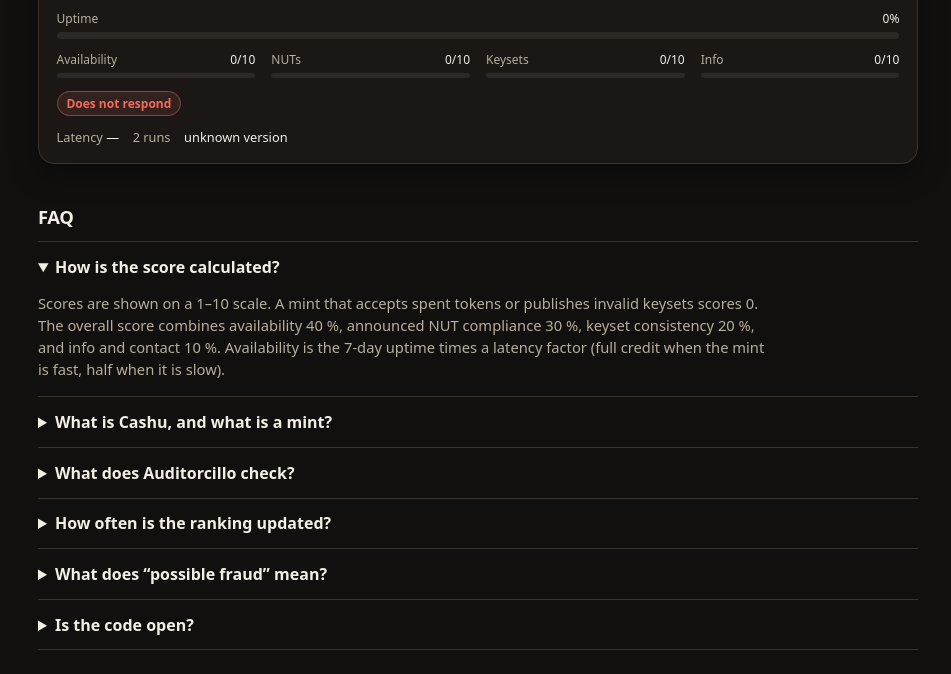
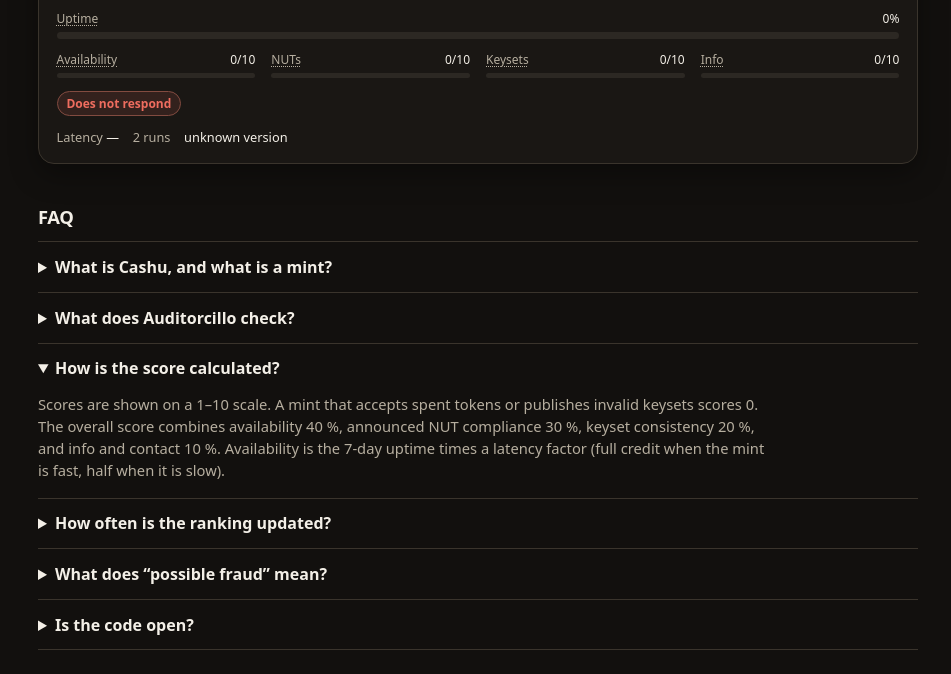
Before and after one commit to Fierillo/auditorcillo, a website: page site/index.html in a window 1280 px wide. Both pictures are taken after a click on the link "How is this calculated?". Shown: the part 2812-3486 px from the top of the page, without its empty margins (162-1113 px from the left). Drawn offline with Linux system fonts and the light colour scheme.

Commit message:
feat: link keywords to FAQ items and open the target details
Tokenize i18n copy so Cashu, mint, NUTs, keysets, checks, availability, and fraud jump to the matching FAQ item, open that details element, and move the score question to third.

```diff
--- a/site/i18n.js
+++ b/site/i18n.js
@@ -2,15 +2,15 @@ export const MESSAGES = {
   en: {
     title: 'Auditorcillo · Cashu mint ranking',
     heading: 'Auditorcillo',
-    intro: 'Ranking of Cashu mints by observed behaviour, not by what they announce.',
+    intro: 'Ranking of [faq-cashu]Cashu[/faq-cashu] [faq-cashu]mints[/faq-cashu] by observed behaviour, not by what they announce.',
     language: 'Language',
     langEn: 'English',
     langEs: 'Spanish',
     colScore: 'Score',
-    colAvailability: 'Availability',
-    colNuts: 'NUTs',
-    colKeysets: 'Keysets',
-    colInfo: 'Info',
+    colAvailability: '[faq-score]Availability[/faq-score]',
+    colNuts: '[faq-checks]NUTs[/faq-checks]',
+    colKeysets: '[faq-checks]Keysets[/faq-checks]',
+    colInfo: '[faq-score]Info[/faq-score]',
     loading: 'Loading…',
     updated: 'Updated: {time} (Buenos Aires time).',
     faqHeading: 'FAQ',
@@ -33,11 +33,11 @@ export const MESSAGES = {
     faqSourceA: 'Yes. Auditorcillo is a public project under the MIT license.',
     faqSourceLink: 'Source on GitHub',
     scoreOutOfTen: '{score}/10',
-    fraud: '⚠ Possible fraud: {alerts}',
+    fraud: '⚠ [faq-fraud]Possible fraud[/faq-fraud]: {alerts}',
     offline: 'Does not respond',
     checks: 'Checks',
-    checksPassed: '{passed} of {total} checks',
-    uptimeLabel: 'Uptime',
+    checksPassed: '{passed} of {total} [faq-checks]checks[/faq-checks]',
+    uptimeLabel: '[faq-score]Uptime[/faq-score]',
     latencyLabel: 'Latency',
     latencyMs: '{latency} ms',
     runsCount: '{runs} runs',
@@ -62,15 +62,15 @@ export const MESSAGES = {
   es: {
     title: 'Auditorcillo · ranking de mints Cashu',
     heading: 'Auditorcillo',
-    intro: 'Ranking de mints Cashu según lo que se observa al probarlos, no según lo que anuncian.',
+    intro: 'Ranking de [faq-cashu]mints[/faq-cashu] [faq-cashu]Cashu[/faq-cashu] según lo que se observa al probarlos, no según lo que anuncian.',
     language: 'Idioma',
     langEn: 'Inglés',
     langEs: 'Español',
     colScore: 'Puntaje',
-    colAvailability: 'Disponibilidad',
-    colNuts: 'NUTs',
-    colKeysets: 'Keysets',
-    colInfo: 'Info',
+    colAvailability: '[faq-score]Disponibilidad[/faq-score]',
+    colNuts: '[faq-checks]NUTs[/faq-checks]',
+    colKeysets: '[faq-checks]Keysets[/faq-checks]',
+    colInfo: '[faq-score]Info[/faq-score]',
     loading: 'Cargando…',
     updated: 'Actualizado: {time} (hora de Buenos Aires).',
     faqHeading: 'Preguntas frecuentes',
@@ -93,11 +93,11 @@ export const MESSAGES = {
     faqSourceA: 'Sí. Auditorcillo es un proyecto público con licencia MIT.',
     faqSourceLink: 'Código en GitHub',
     scoreOutOfTen: '{score}/10',
-    fraud: '⚠ Posible fraude: {alerts}',
+    fraud: '⚠ [faq-fraud]Posible fraude[/faq-fraud]: {alerts}',
     offline: 'No responde',
     checks: 'Chequeos',
-    checksPassed: '{passed} de {total} chequeos',
-    uptimeLabel: 'Tiempo en línea',
+    checksPassed: '{passed} de {total} [faq-checks]chequeos[/faq-checks]',
+    uptimeLabel: '[faq-score]Tiempo en línea[/faq-score]',
     latencyLabel: 'Latencia',
     latencyMs: '{latency} ms',
     runsCount: '{runs} corridas',
--- a/site/index.html
+++ b/site/index.html
@@ -207,16 +207,21 @@
       flex: 1 1 12rem;
     }
     .faq-link {
+      color: inherit;
+      text-decoration: underline dotted;
+      text-underline-offset: .2em;
+      text-decoration-thickness: from-font;
+    }
+    a.faq-link:hover { color: var(--accent); }
+    .toolbar .faq-link {
       color: var(--muted);
       font-size: .85rem;
-      text-underline-offset: .2em;
     }
-    .faq-link:hover { color: var(--accent); }
     .faq {
       margin: 2.4rem 0 1rem;
       scroll-margin-top: calc(var(--topbar-h) + env(safe-area-inset-top, 0px) + .4rem);
     }
-    #faq-score {
+    .faq details {
       scroll-margin-top: calc(var(--topbar-h) + env(safe-area-inset-top, 0px) + .4rem);
     }
     .faq h2 {
@@ -555,7 +560,7 @@
           <use href="logo.svg#figure"/>
         </svg>
       </h1>
-      <p class="tagline" data-i18n="intro">Ranking of Cashu mints by observed behaviour, not by what they announce.</p>
+      <p class="tagline">Ranking of Cashu mints by observed behaviour, not by what they announce.</p>
     </div>
   </section>
   <div class="toolbar">
@@ -574,27 +579,27 @@
   </ol>
   <section class="faq" id="faq" aria-labelledby="faq-heading">
     <h2 id="faq-heading" data-i18n="faqHeading">FAQ</h2>
-    <details id="faq-score" open>
+    <details id="faq-cashu">
+      <summary data-i18n="faqCashuQ">What is Cashu, and what is a mint?</summary>
+      <p class="faq-a" data-i18n="faqCashuA">Cashu is an ecash protocol. A mint is a server that issues and redeems Cashu tokens. Auditorcillo ranks public mints by what it observes when it probes them, not by what they announce.</p>
+    </details>
+    <details id="faq-checks">
+      <summary data-i18n="faqChecksQ">What does Auditorcillo check?</summary>
+      <p class="faq-a" data-i18n="faqChecksA">On every run it checks that keyset IDs derive from the published keys and that active keysets publish keys (NUT-02), and that the mint can create a mint quote (NUT-04) and a melt quote (NUT-05). If the mint announces NUT-07, it also checks token state. A full cycle — issuing tokens, DLEQ proofs, swaps, rejecting a spent token, paying a Lightning invoice and marking tokens as spent — runs on local FakeWallet mints, and on real mints only when a wallet is configured.</p>
+    </details>
+    <details id="faq-score">
       <summary data-i18n="faqScoreQ">How is the score calculated?</summary>
       <p id="faq-score-a" class="faq-a"></p>
     </details>
-    <details>
-      <summary data-i18n="faqCashuQ">What is Cashu, and what is a mint?</summary>
-      <p class="faq-a" data-i18n="faqCashuA">Cashu is an ecash protocol. A mint is a server that issues and redeems Cashu tokens. Auditorcillo ranks public mints by what it observes when it probes them, not by what they announce.</p>
-    </details>
-    <details>
-      <summary data-i18n="faqChecksQ">What does Auditorcillo check?</summary>
-      <p class="faq-a" data-i18n="faqChecksA">On every run it checks that keyset IDs derive from the published keys and that active keysets publish keys (NUT-02), and that the mint can create a mint quote (NUT-04) and a melt quote (NUT-05). If the mint announces NUT-07, it also checks token state. A full cycle — issuing tokens, DLEQ proofs, swaps, rejecting a spent token, paying a Lightning invoice and marking tokens as spent — runs on local FakeWallet mints, and on real mints only when a wallet is configured.</p>
-    </details>
-    <details>
+    <details id="faq-update">
       <summary data-i18n="faqUpdateQ">How often is the ranking updated?</summary>
       <p class="faq-a" data-i18n="faqUpdateA">A scheduled GitHub Action probes the mint list about every 3 hours and publishes a new ranking.json.</p>
     </details>
-    <details>
+    <details id="faq-fraud">
       <summary data-i18n="faqFraudQ">What does “possible fraud” mean?</summary>
       <p class="faq-a" data-i18n="faqFraudA">A mint is flagged and its score is set to 0 if it accepts an already spent token, or if its keyset IDs do not derive from its published keys.</p>
     </details>
-    <details>
+    <details id="faq-source">
       <summary data-i18n="faqSourceQ">Is the code open?</summary>
       <p class="faq-a"><span data-i18n="faqSourceA">Yes. Auditorcillo is a public project under the MIT license.</span> <a href="https://github.com/Fierillo/auditorcillo" data-i18n="faqSourceLink">Source on GitHub</a>.</p>
     </details>
@@ -613,6 +618,8 @@
       mintInitials,
       normalizeQuery,
       partPercent,
+      openFaqTarget,
+      parseLinkedText,
       scoreTier,
       toTen,
     } from './view.js';
@@ -624,7 +631,41 @@
       ['keysets', 'colKeysets'],
       ['info', 'colInfo'],
     ];
+    const FAQ_HREFS = {
+      'faq-score': '#faq-score',
+      'faq-cashu': '#faq-cashu',
+      'faq-checks': '#faq-checks',
+      'faq-update': '#faq-update',
+      'faq-fraud': '#faq-fraud',
+      'faq-source': '#faq-source',
+    };
     const el = (tag, text, cls) => Object.assign(document.createElement(tag), { textContent: text ?? '', className: cls ?? '' });
+
+    function appendLinked(node, text, hrefs) {
+      node.replaceChildren();
+      for (const part of parseLinkedText(text)) {
+        const href = part.type === 'link' ? hrefs[part.id] : null;
+        const url = typeof href === 'string' ? href : href?.href;
+        if (part.type === 'link' && url) {
+          const a = document.createElement('a');
+          a.className = hrefs === FAQ_HREFS || (typeof href === 'string' && href.startsWith('#')) ? 'faq-link' : '';
+          a.href = url;
+          a.textContent = part.value;
+          if (href && href.external) {
+            a.target = '_blank';
+            a.rel = 'noopener noreferrer';
+          }
+          node.append(a);
+        } else {
+          node.append(document.createTextNode(part.value));
+        }
+      }
+      return node;
+    }
+
+    function revealFaqHash(hash = location.hash) {
+      openFaqTarget(hash, document);
+    }
 
     let lang = pickLanguage(localStorage.getItem(STORAGE_KEY), navigator.language);
     let ranking = null;
@@ -645,6 +686,8 @@
       for (const node of document.querySelectorAll('[data-i18n-aria]')) node.setAttribute('aria-label', t(node.dataset.i18nAria));
       for (const node of document.querySelectorAll('[data-i18n-placeholder]')) node.setAttribute('placeholder', t(node.dataset.i18nPlaceholder));
       for (const btn of document.querySelectorAll('[data-lang]')) btn.setAttribute('aria-pressed', String(btn.dataset.lang === lang));
+      const intro = document.querySelector('.tagline');
+      if (intro) appendLinked(intro, t('intro'), FAQ_HREFS);
       fillScoreFaq();
     }
 
@@ -680,7 +723,8 @@
     function meter(label, valueText, percent, tier) {
       const wrap = el('div', '', 'meter');
       const lab = el('div', '', 'meter-label');
-      lab.append(el('span', label), el('span', valueText, 'value'));
+      const name = label instanceof Node ? label : el('span', label);
+      lab.append(name, el('span', valueText, 'value'));
       const track = el('div', '', 'track');
       const fill = el('div', '', tier ? `fill ${tier}` : 'fill');
       fill.style.width = `${percent}%`;
@@ -701,7 +745,9 @@
       if (m.score.alerts.length) card.classList.add('has-fraud');
 
       if (m.score.alerts.length) {
-        card.append(el('div', t('fraud', { alerts: m.score.alerts.map(checkLabel).join(', ') }), 'banner'));
+        const banner = el('div', '', 'banner');
+        appendLinked(banner, t('fraud', { alerts: m.score.alerts.map(checkLabel).join(', ') }), FAQ_HREFS);
+        card.append(banner);
       }
 
       const identity = el('div', '', 'id');
@@ -721,13 +767,13 @@
 
       const uptimeValue = m.uptime == null ? '—' : `${formatScore(m.uptime)}%`;
       const uptimeTier = typeof m.uptime === 'number' ? scoreTier(m.uptime) : '';
-      card.append(meter(t('uptimeLabel'), uptimeValue, barPercent(m.uptime), uptimeTier));
+      card.append(meter(appendLinked(el('span'), t('uptimeLabel'), FAQ_HREFS), uptimeValue, barPercent(m.uptime), uptimeTier));
 
       const parts = el('div', '', 'parts');
       for (const [part, labelKey] of PARTS) {
         const value = m.score.parts[part];
         const percent = partPercent(value, weights[part]);
-        parts.append(meter(t(labelKey), displayTen(value, weights[part]), percent, scoreTier(percent)));
+        parts.append(meter(appendLinked(el('span'), t(labelKey), FAQ_HREFS), displayTen(value, weights[part]), percent, scoreTier(percent)));
       }
       card.append(parts);
 
@@ -735,7 +781,11 @@
       if (!m.online) chips.append(el('span', t('offline'), 'chip fail'));
       const summary = checkSummary(m.checks);
       const tier = checkTier(summary.passed, summary.total);
-      if (tier) chips.append(el('span', t('checksPassed', summary), `chip ${tier}`));
+      if (tier) {
+        const chip = el('span', '', `chip ${tier}`);
+        appendLinked(chip, t('checksPassed', summary), FAQ_HREFS);
+        chips.append(chip);
+      }
       if (chips.childElementCount) card.append(chips);
 
       const meta = el('div', '', 'meta');
@@ -814,7 +864,15 @@
       search.focus();
     });
 
+    document.addEventListener('click', (event) => {
+      const target = event.target;
+      if (!(target instanceof Element)) return;
+      const link = target.closest('a[href^="#faq-"]');
+      if (link) revealFaqHash(link.hash || link.getAttribute('href'));
+    });
+    window.addEventListener('hashchange', () => revealFaqHash());
     applyStatic();
+    revealFaqHash();
     fetch('ranking.json', { cache: 'no-store' })
       .then((r) => r.json())
       .then((data) => { ranking = data; render(); })
--- a/site/view.d.ts
+++ b/site/view.d.ts
@@ -19,3 +19,8 @@ export function matchesMint(
 ): boolean;
 export function mintInitials(name: string | null | undefined, url: string | null | undefined): string;
 export function isSafeIconUrl(value: string | null | undefined): boolean;
+export type LinkedTextPart =
+  | { type: 'text'; value: string }
+  | { type: 'link'; id: string; value: string };
+export function parseLinkedText(text: string | null | undefined): LinkedTextPart[];
+export function openFaqTarget(hash: string, root: { getElementById?: (id: string) => { tagName: string; closest?: (selector: string) => { open: boolean } | null } | null }): boolean;
--- a/site/view.js
+++ b/site/view.js
@@ -89,3 +89,34 @@ export function isSafeIconUrl(value) {
     return false;
   }
 }
+
+const LINK_TOKEN = /\[([a-z][a-z0-9-]*)\](.+?)\[\/\1\]/g;
+
+/** Splits i18n strings with [id]label[/id] tokens into text and link parts. */
+export function parseLinkedText(text) {
+  if (typeof text !== 'string' || !text) return [];
+  const parts = [];
+  let last = 0;
+  LINK_TOKEN.lastIndex = 0;
+  let match;
+  while ((match = LINK_TOKEN.exec(text))) {
+    if (match.index > last) parts.push({ type: 'text', value: text.slice(last, match.index) });
+    parts.push({ type: 'link', id: match[1], value: match[2] });
+    last = match.index + match[0].length;
+  }
+  if (last < text.length) parts.push({ type: 'text', value: text.slice(last) });
+  return parts;
+}
+
+/** Opens the <details> that a #faq- hash points at. Returns whether one was opened. */
+export function openFaqTarget(hash, root) {
+  if (typeof hash !== 'string' || !hash.startsWith('#faq-')) return false;
+  const id = hash.slice(1);
+  if (!/^[A-Za-z][\w-]*$/.test(id)) return false;
+  const node = root?.getElementById?.(id);
+  if (!node) return false;
+  const details = node.tagName === 'DETAILS' ? node : node.closest?.('details');
+  if (!details) return false;
+  details.open = true;
+  return true;
+}
```
Also changed, not shown: test/view.test.ts (+53 -0 lines).
